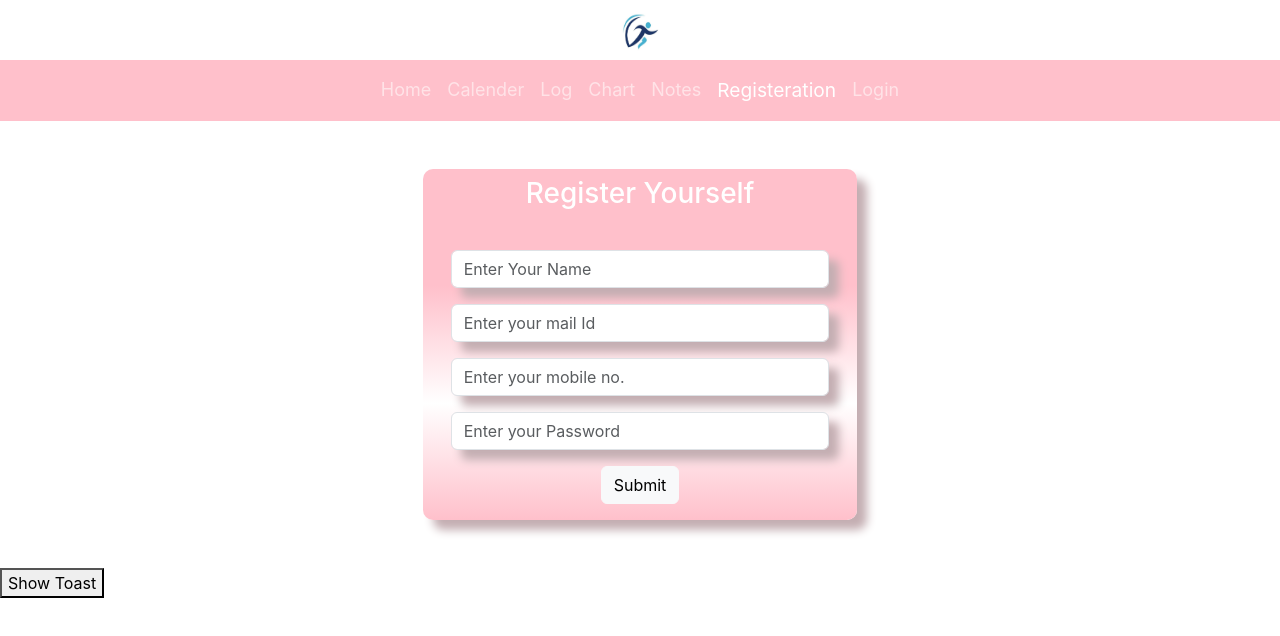
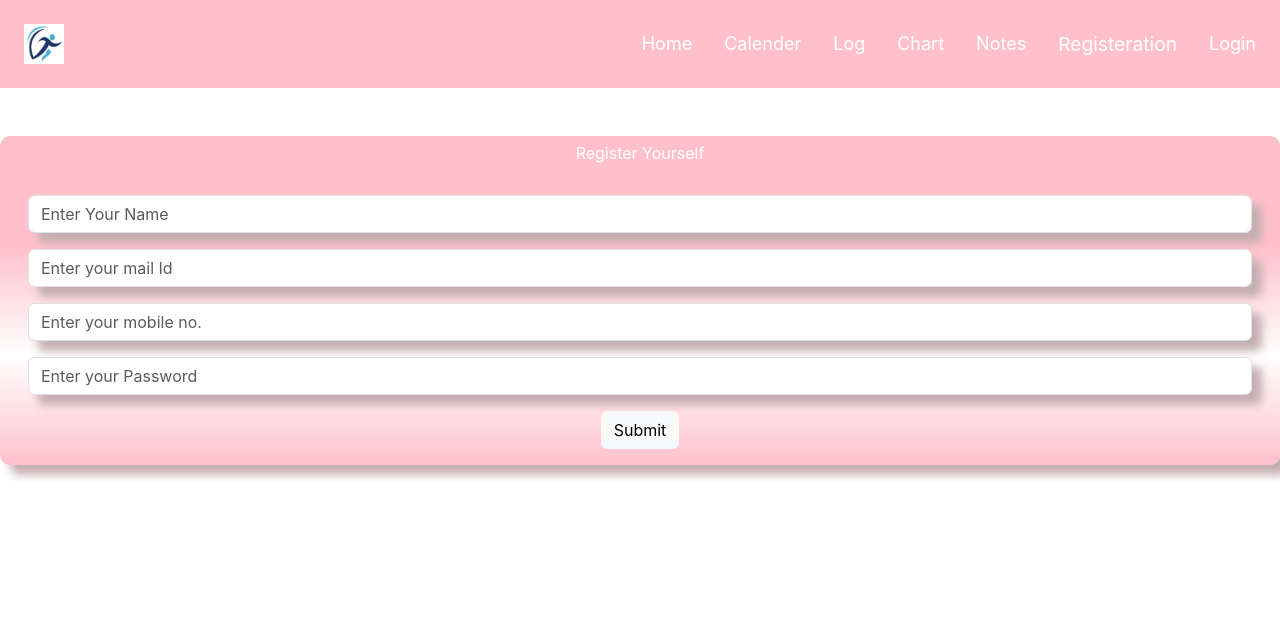
Before and after one commit to Tamanna2907/fitness-Calendar, a React (Create React App) app: page /RegistrationForm in a window 1280 px wide. Shown: the top 636 px of the page. Built offline with nearby package versions, Linux system fonts and the light colour scheme.

Commit message:
navbar change and tailwind css addition

```diff
--- a/src/App.css
+++ b/src/App.css
@@ -1,3 +1,6 @@
+@tailwind base;
+@tailwind components;
+@tailwind utilities;
 
 .applogo img {
   height: 40px;
@@ -41,7 +44,14 @@
 
 .nav-link{
   font-size: large;
+  color: white;
 }
+
+.nav-link:hover{
+  font-size: large;
+  color: gray;
+}
+
 
 .active{
   font-size: larger;
--- a/src/components/Dashboard.jsx
+++ b/src/components/Dashboard.jsx
@@ -13,7 +13,7 @@ function Dashboard(){
         <>
         <div className='container signatureBg mt-3 rounded text-white'>
             <div className='content'>
-                <h1 className='pt-3'>YOUR PERSONAL PERIOD TRACKER</h1>
+                <h1 className='pt-3'>YOUR PERSONAL FITNESS TRACKER</h1>
 
                 <div className="row mt-5">
                     <div className="col-3 bg-white h_170 m-2 rounded"></div>
--- a/src/components/Navbar.jsx
+++ b/src/components/Navbar.jsx
@@ -1,55 +1,91 @@
-import React from 'react';
+import React, { useState } from 'react';
 import logo from '../images/logo.jpg';
+import { Menu, X } from 'lucide-react';
 import { NavLink, Outlet } from 'react-router-dom';
 
+const Navbar = () => {
+  const [isOpen, setIsOpen] = useState(false);
+  const [position, setPosition] = useState('left');
 
+  const toggleMenu = () => setIsOpen(!isOpen);
+  const togglePosition = () => setPosition(position === 'left' ? 'right' : 'left');
 
-function Navbar() {
-    return (
-        <>
+  return (
+    <div className="relative">
+      {/* Main Navbar */}
+      <nav className="signatureBg p-4">
+        <div className="flex items-center justify-between">
+          {/* Logo */}
+          <div className="text-white font-bold text-xl">
+          <a className="applogo" href="/"><img src={logo} alt="Logo" /></a>
+          </div>
 
-        <div className='mt-1 p-2 text-center text-bold topBar'>
-        <a className="applogo" href="/"><img src={logo} alt="Logo" /></a>
+          {/* Desktop Menu */}
+          <div className="hidden md:flex space-x-8">
+          <NavLink className="nav-link" to={'/'}>Home</NavLink>
+          <NavLink className="nav-link" to={'/Calender'}>Calender</NavLink>
+          <NavLink className="nav-link" to={'/Log'}>Log</NavLink>
+          <NavLink className="nav-link" to={'/Chart'}>Chart</NavLink>
+          <NavLink className="nav-link" to={'/Notes'}>Notes</NavLink>
+          <NavLink className="nav-link" to={'/RegistrationForm'}>Registeration</NavLink>
+          <NavLink className="nav-link" to={'/Login'}>Login</NavLink>
+          </div>
+
+          {/* Mobile Menu Button */}
+          <div className="flex items-center gap-4 md:hidden">
+            <button
+              onClick={togglePosition}
+              className="text-white hover:text-gray-300"
+            >
+              {position === 'left' ? 'Left' : 'Right'}
+            </button>
+            <button
+              onClick={toggleMenu}
+              className="text-white hover:text-gray-300"
+            >
+              {isOpen ? <X size={24} /> : <Menu size={24} />}
+            </button>
+          </div>
         </div>
-            <nav className="navbar navbar-dark navbar-expand-md signatureBg">
-                <div className="container-fluid">
-                    <a className="navbar-brand applogo secondBar" href="/"><img src={logo} alt="Logo" /></a>
-                    <button className="navbar-toggler" type="button" data-bs-toggle="collapse" data-bs-target="#navbarNav" aria-controls="navbarNav" aria-expanded="false" aria-label="Toggle navigation">
-                        <span className="navbar-toggler-icon" />
-                    </button>
-                    <div className="collapse navbar-collapse text-white" id="navbarNav">
-                        <ul className="navbar-nav">
-                            <li className="nav-item">
-                                <NavLink className="nav-link" to={'/'}>Home</NavLink>
-                            </li>
-                            <li className="nav-item">
-                                <NavLink className="nav-link" to={'/Calender'}>Calender</NavLink>
-                            </li>
-                            <li className="nav-item">
-                                <NavLink className="nav-link" to={'/Log'}>Log</NavLink>
-                            </li>
-                            <li className="nav-item">
-                                <NavLink className="nav-link" to={'/Chart'}>Chart</NavLink>
-                            </li>
-                            <li className="nav-item">
-                                <NavLink className="nav-link" to={'/Notes'}>Notes</NavLink>
-                            </li>
-                            <li className="nav-item">
-                                <NavLink className="nav-link" to={'/RegistrationForm'}>Registeration</NavLink>
-                            </li>
-                            <li className="nav-item">
-                                <NavLink className="nav-link" to={'/Login'}>Login</NavLink>
-                            </li>
+      </nav>
 
-                        </ul>
-                    </div>
-                </div>
-            </nav>
-            <Outlet/>
+      {/* Mobile Menu Overlay */}
+      {isOpen && (
+        <div
+          className="fixed inset-0 bg-black bg-opacity-50 z-40"
+          onClick={toggleMenu}
+        />
+      )}
 
-        </>
-    )
-}
-
+      {/* Mobile Menu Sidebar */}
+      <div
+        className={`fixed top-0 ${
+          position === 'left' ? 'left-0' : 'right-0'
+        } h-full w-64 signatureBg transform transition-transform duration-300 ease-in-out z-50 ${
+          isOpen ? 'translate-x-0' : position === 'left' ? '-translate-x-full' : 'translate-x-full'
+        }`}
+      >
+        <div className="flex flex-col p-4">
+          <button
+            onClick={toggleMenu}
+            className="self-end text-white hover:text-gray-300 mb-8"
+          >
+            <X size={24} />
+          </button>
+          <div className="flex flex-col space-y-4">
+          <NavLink className="nav-link" to={'/'}>Home</NavLink>
+          <NavLink className="nav-link" to={'/Calender'}>Calender</NavLink>
+          <NavLink className="nav-link" to={'/Log'}>Log</NavLink>
+          <NavLink className="nav-link" to={'/Chart'}>Chart</NavLink>
+          <NavLink className="nav-link text-white hover:text-gray-300" to={'/Notes'}>Notes</NavLink>
+          <NavLink className="nav-link" to={'/RegistrationForm'}>Registeration</NavLink>
+          <NavLink className="nav-link" to={'/Login'}>Login</NavLink>
+          </div>
+        </div>
+      </div>
+      <Outlet/>
+    </div>
+  );
+};
 
 export default Navbar;
--- a/src/components/RegisterationForm.jsx
+++ b/src/components/RegisterationForm.jsx
@@ -49,20 +49,13 @@ const handleSubmit= async (e)=>{
       });
 }
 
-const handleClick = () => {
-    try {
-        showToast.success('This is a success toast!');
 
-    } catch (error) {
-        console.log(error)
-    }
-  };
     return(
         <>
         <section>
             <div className="row">
             <div className="container mainContainer m-5 text-center col-sm-4 offset-sm-4">
-                <h3 className="pt-2">Register Yourself</h3>
+                <h3 className="pt-2 ">Register Yourself</h3>
                 <div className="secondContainer p-3 ">
                     <form onSubmit={handleSubmit}>
                     <input type="text" className="username form-control mt-3 boxShadow" name="username" id="userName" placeholder="Enter Your Name" value={user.username} onChange={handleInput} />
@@ -80,7 +73,6 @@ const handleClick = () => {
             </div>
             <div>
 
-      <button onClick={handleClick}>Show Toast</button>
     </div>
         </section>
         </>
--- /dev/null
+++ b/tailwind.config.js
@@ -0,0 +1,8 @@
+/** @type {import('tailwindcss').Config} */
+module.exports = {
+  content: ["./src/**/*.{js,jsx,ts,tsx}",],
+  theme: {
+    extend: {},
+  },
+  plugins: [],
+}
```
Also changed, not shown: package.json (+7 -0 lines), 1 other file (tests, documents, lock files or other folders).
